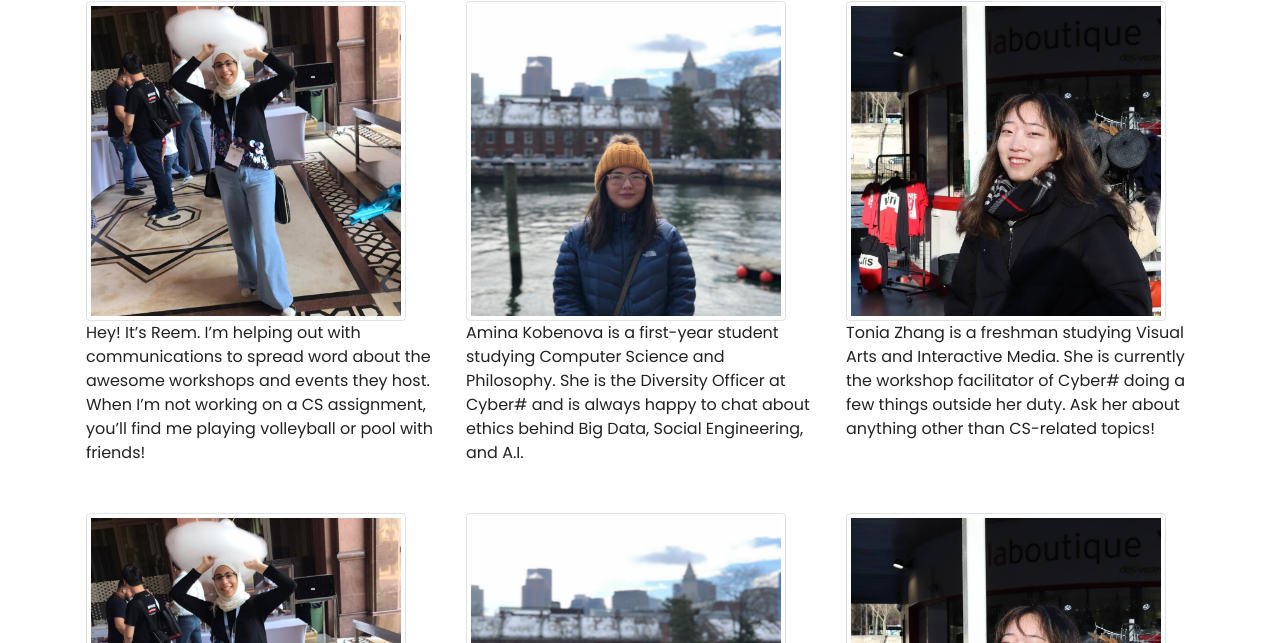
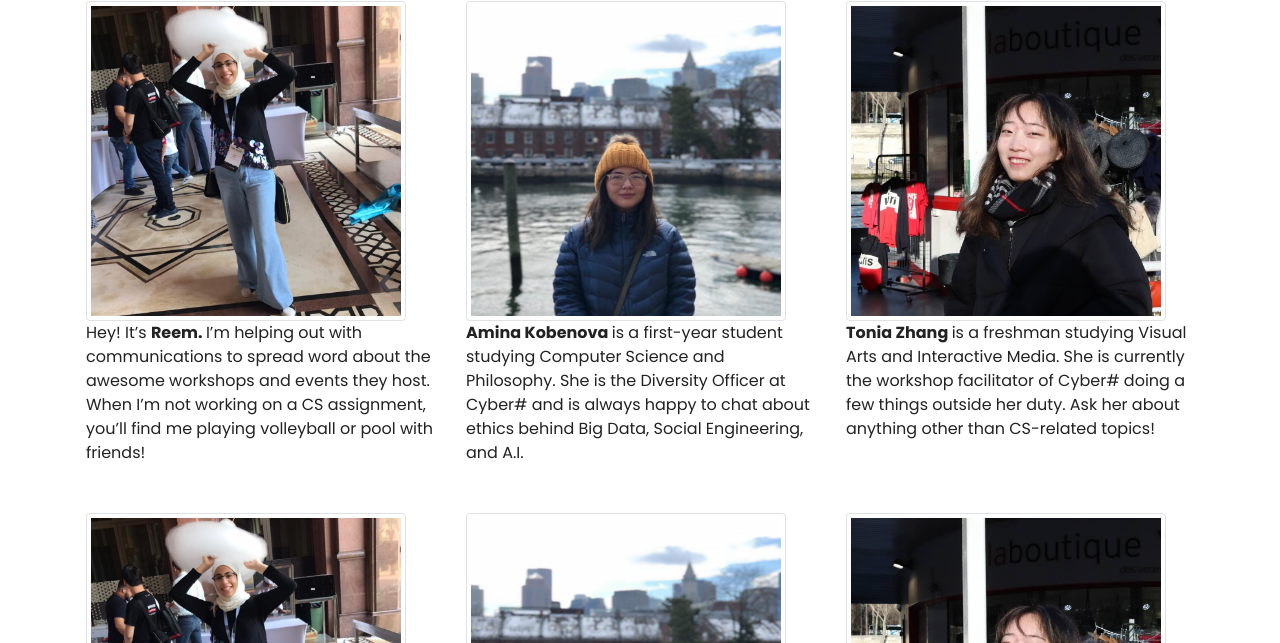
Before and after one commit to sashanksilwal/cyberhash.github.io, a plain HTML site: page team.html in a window 1280 px wide. Shown: the part 157-800 px from the top of the page. Drawn offline with nearby package versions, Linux system fonts and the light colour scheme.

Commit message:
debugged

```diff
--- a/team.html
+++ b/team.html
@@ -60,7 +60,7 @@
 
           <img src="img/team/reem-headshot.jpg" alt="Reem" class="img-fluid img-thumbnail" style="width: 20rem; height: 20rem;">
           <div class="caption">
-            <p>Hey! It’s Reem.  I’m helping out with communications to spread word about the awesome workshops and events they host. When I’m not working on a CS assignment, you’ll find me playing volleyball or pool with friends!</p>
+            <p>Hey! It’s <strong>Reem. </strong> I’m helping out with communications to spread word about the awesome workshops and events they host. When I’m not working on a CS assignment, you’ll find me playing volleyball or pool with friends!</p>
           </div>
 
       </div>
@@ -70,7 +70,7 @@
 
           <img src="img/team/amina-headshot.jpg" alt="Amina" class="img-fluid img-thumbnail" style="width: 20rem; height: 20rem;">
           <div class="caption">
-            <p>Amina Kobenova is a first-year student studying Computer Science and Philosophy. She is the Diversity Officer at Cyber# and is always happy to chat about ethics behind Big Data, Social Engineering, and A.I.</p>
+            <p><strong>Amina Kobenova </strong>is a first-year student studying Computer Science and Philosophy. She is the Diversity Officer at Cyber# and is always happy to chat about ethics behind Big Data, Social Engineering, and A.I.</p>
           </div>
 
       </div>
@@ -80,7 +80,7 @@
 
           <img src="img/team/toniya-headshot.jpg" alt="Tonia" class="img-fluid img-thumbnail" style="width: 20rem; height: 20rem;">
           <div class="caption">
-            <p>Tonia Zhang is a freshman studying Visual Arts and Interactive Media. She is currently the workshop facilitator of Cyber# doing a few things outside her duty. Ask her about anything other than CS-related topics!</p>
+            <p><strong>Tonia Zhang </strong> is a freshman studying Visual Arts and Interactive Media. She is currently the workshop facilitator of Cyber# doing a few things outside her duty. Ask her about anything other than CS-related topics!</p>
           </div>
 
       </div>
```
